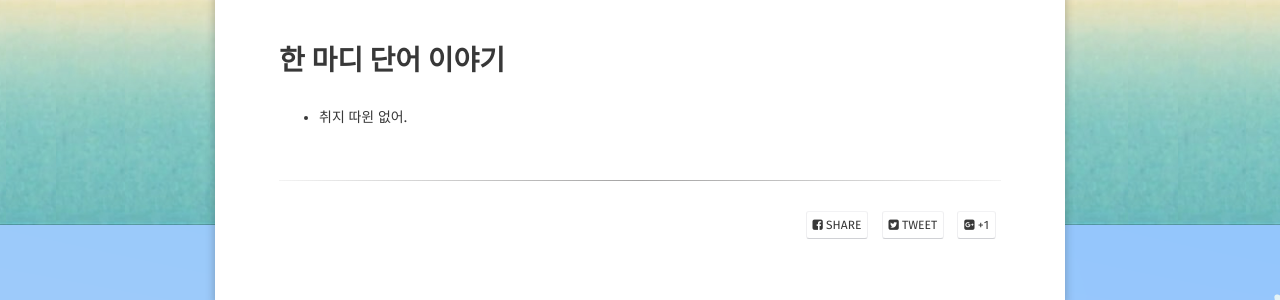
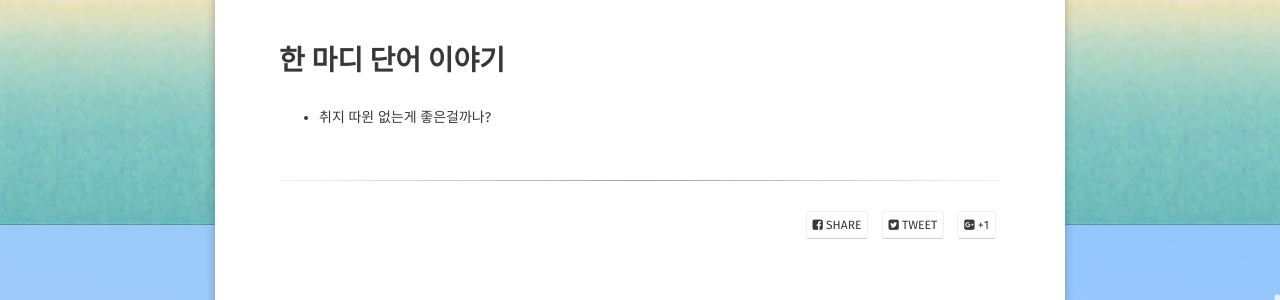
Before and after one commit to jeremy4000/jeremy4000.github.io, a Jekyll site: the page built from _posts/2021-08-22-back.md, in a window 1280 px wide. Shown: the part 765-1065 px from the top of the page. Built offline with Jekyll 4.4.1, drawn with Linux system fonts in a browser that asks for light colours; some web fonts are replaced; grey boxes are pictures that could not be loaded.

Commit message:
Update 2021-08-22-back.md

```diff
--- a/_posts/2021-08-22-back.md
+++ b/_posts/2021-08-22-back.md
@@ -10,10 +10,10 @@ comments: false
 
 # 에스컬레이터
 {% capture images %}
-https://raw.githubusercontent.com/jeremy350/jeremy350.github.io/master/image/t%20(2).jpg
+https://raw.githubusercontent.com/jeremy4000/jeremy4000.github.io/main/image/t%20(2).jpg
 {% endcapture %}
 {% include gallery images=images caption=" " cols=1 %}
 
 
 # 한 마디 단어 이야기
-* 취지 따윈 없어.
+* 취지 따윈 없는게 좋은걸까나?
```
Also changed, not shown: other parts of _posts/2021-08-22-back.md (+1 -1 lines).
